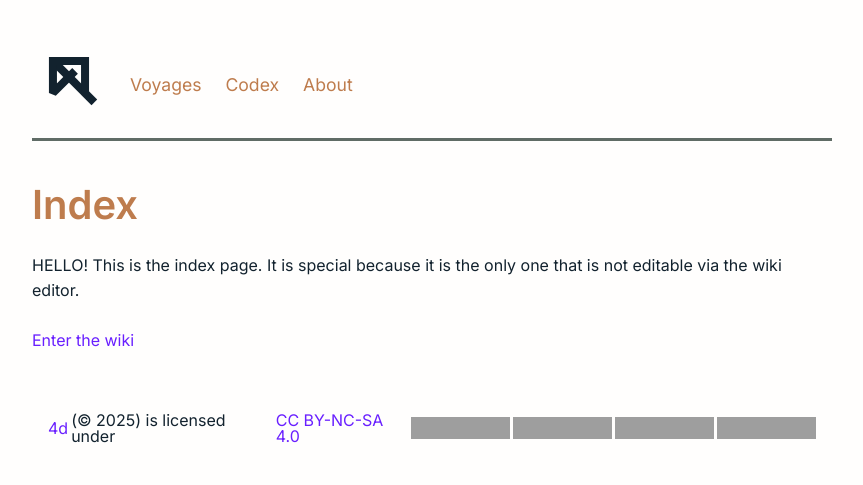
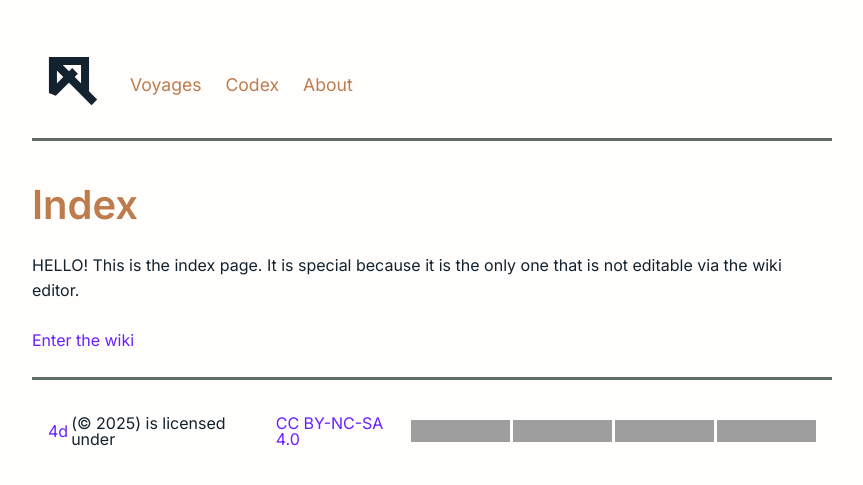
Before and after one commit to kvmet/4d, a Jekyll site: the page built from index.md, in a window 1280 px wide. Shown: the top 485 px of the page, without its empty margins (208-1071 px from the left). Built offline with Jekyll 4.4.1, drawn with Linux system fonts in a browser that asks for light colours; our own code applies the rules of GitHub Pages for plain Markdown files; grey boxes are pictures that could not be loaded.

Commit message:
Update style.css

```diff
--- a/assets/css/style.css
+++ b/assets/css/style.css
@@ -51,6 +51,7 @@
   display: flex;
   align-items: center;
   justify-content: center;
+  border-top: solid var(--interface-gray);
 }
 
 footer p {
```
Lines whose indentation alone changed are shown as unchanged.
